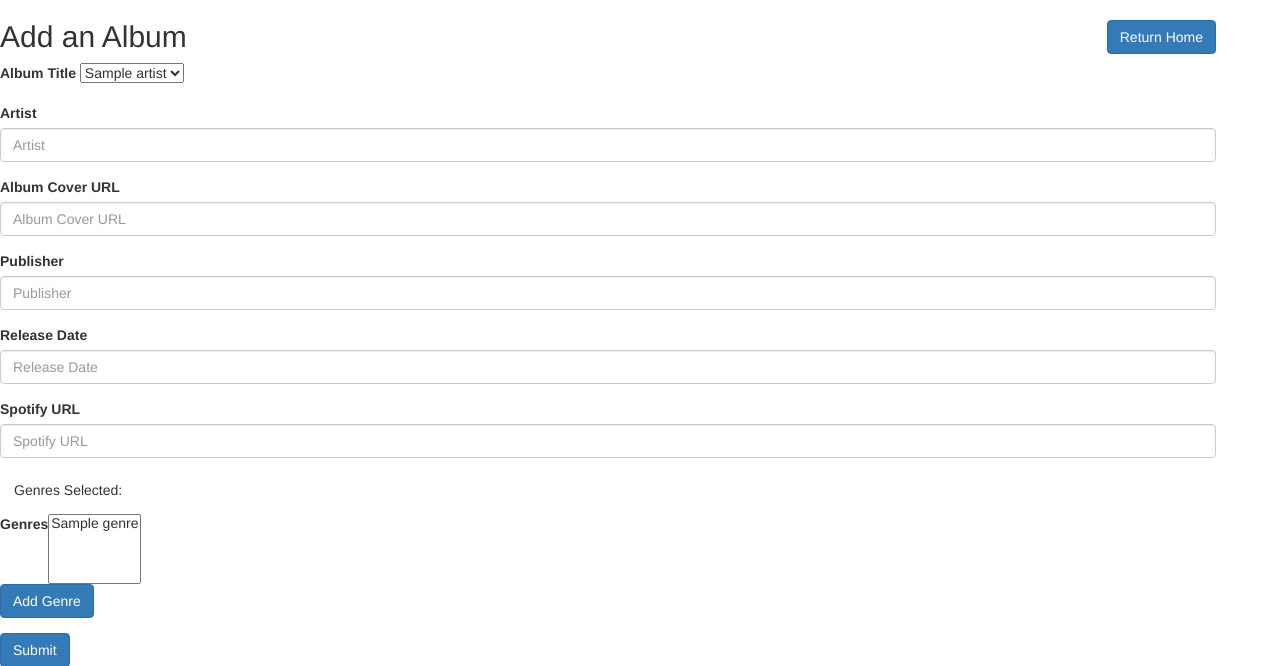
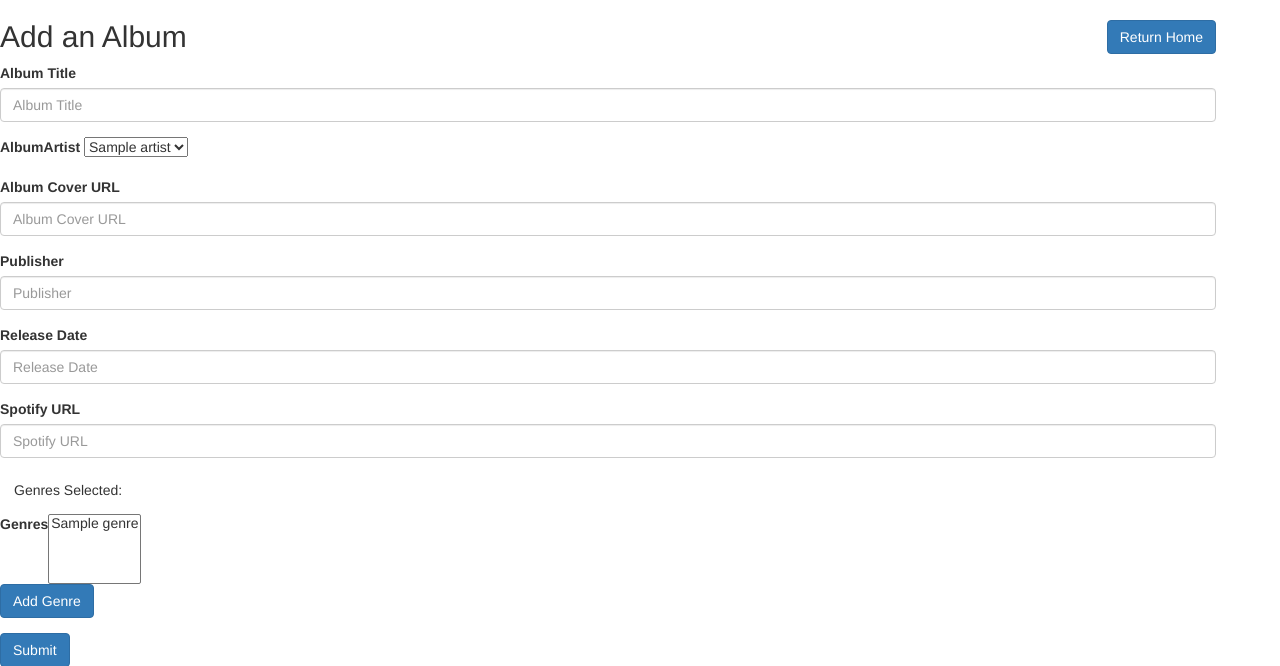
Before and after one commit to ecedmondson/pitchfork_copycat, a Flask app: template templates/add_album.html in a window 1280 px wide. Shown: the top 666 px of the page. Run offline with Flask 2, Linux system fonts and the light colour scheme; the template is opened without the code that fills it: most values are stand-ins (such as "Sample title", 1, 10 or a date in 2020); parts of the project's set-up code (start-up, migrations or seed data) failed here and were passed over; some libraries are stand-ins or nearby versions.

Commit message:
FEATURE: add album now works

```diff
--- a/app.py
+++ b/app.py
@@ -208,15 +208,16 @@ def add_artist_page():
 @app.route("/add_album", methods=("GET", "POST"))
 def add_album_page():
     genre_all = genres.select_all_genres()
-    artist_all = artists.all_artists()
+    artist_all = artist.all_artists()
     if request.method == 'POST':
         data = request.form.to_dict()
+        print(data)
         result = albums.create_new_album(data)
         if isinstance(result, str):
             flash(f"ERROR: {result}")
         else:
             return redirect(url_for("home"))
-    return render_template("add_artist.html", genres=genre_all, artists=artist_all)
+    return render_template("add_album.html", genres=genre_all, artists=artist_all)
 
 if __name__ == "__main__":
     app.run(debug=True, host="0.0.0.0", port=4740)
--- a/database/models/tables.py
+++ b/database/models/tables.py
@@ -342,18 +342,18 @@ class AlbumTable(DBConnection):
 
     def _does_album_exist(self, album):
         statement = "SELECT id from album where album.title = %s;"
-        print(f"DEBUG IF ALBUM EXISTs: {statement} and {artist}")
-        logging.debug(f"DEBUG IF ALBUM EXISTs: {statement} and {artist}")
-        return self.execute_query(statement, (artist,)).fetchall()
+        print(f"DEBUG IF ALBUM EXISTs: {statement} and {album}")
+        logging.debug(f"DEBUG IF ALBUM EXISTs: {statement} and {album}")
+        return self.execute_query(statement, (album,)).fetchall()
 
     def _validate_insert_album_data(self, data):
-        if not data['albumName']:
+        if not data['albumTitle']:
             return 'album name must be present'
         if not data['albumArtist']:
             return 'artist name must be present'
         if data['albumCover'][:4] != 'http':
            return 'website was not URL (hint: try leading with http)'
-        if self._does_album_exist(data['albumName']):
+        if self._does_album_exist(data['albumTitle']):
            return 'album already exists'
         if not data['albumGenres']:
            return 'must add at least one genre'
@@ -361,25 +361,26 @@ class AlbumTable(DBConnection):
 
     def _update_album_genre(self, genres, album_id):
        # Update M:M relationship in relational table
+       print(genres)
+       print(len(genres))
        genres = [int(x) for x in genres.split(",")]
        statement = "INSERT into album_genre (album_id, genre_id) VALUES (%s, %s);"
        for genre in genres:
            logging.debug(f"UPDATING M:M SQL FOR ALBUM_GENRE: {statement} {genre}")
            self.execute_query(statement, (album_id, genre,)).fetchall()
 
-	def create_new_album(self, album_data):
-    	validated = self._validate_insert_album_data(album_data)
-    	if isinstance(validated, str):
-        	return validated
-    	statement = (
-    		"""
-    		INSERT INTO album (title, artist_id, cover_art, release_date, publisher, spotify_url)
-    		values (%s, %s, %s, %s, %s, %s);
-    		"""
-  		)
-  		id = self.execute_query(statement).lastrowid
-  		self._update_album_genre(data['albumGenres'], id)
-  		return
+    def create_new_album(self, data):
+        validated = self._validate_insert_album_data(data)
+        if isinstance(validated, str):
+            return validated
+        statement = (
+	    """
+	    INSERT INTO album (title, artist_id, album_cover, release_date, publisher, spotify_url) VALUES (%s, %s, %s, %s, %s, %s);
+	    """
+	)
+        id = self.execute_query(statement, (data['albumTitle'], data['albumArtist'], data['albumCover'], data['albumDate'], data['albumPublisher'], data['spotifyURL'],)).lastrowid
+        self._update_album_genre(data['albumGenres'], id)
+        return
 
 class ReviewTable(DBConnection):
     # https://stackoverflow.com/questions/7469656/fill-mysql-records-one-to-many-related-tables-in-one-action
--- a/templates/add_album.html
+++ b/templates/add_album.html
@@ -24,18 +24,18 @@
     {% endfor %}
   {% endif %}
 {% endwith %}
-<form action="/album/create" method="POST">
+<form action="/add_album" method="POST">
   <div class="form-group">
     <label for="albumName">Album Title</label>
-            <select class="form control multi-select md-form" name="albumName" id="albumName" searchable="Search here...">
+    <input name="albumTitle" type="text" class="form-control" id="albumTitle" placeholder="Album Title">
+  </div>
+  <div class="form-group">
+        <label for="albumArtist">AlbumArtist</label>
+        <select class="form control" name="albumArtist" id="albumArtist">
             {%  for artist in artists %}
-                <option id="artist-option" value="{{ artist.artist_id }}">{{ artist.artist_name }}</option>
+                <option id="genre-option" value="{{ artist.artist_id }}">{{ artist.artist_name }}</option>
             {%  endfor %}
         </select>
-  </div>
-  <div class="form-group">
-    <label for="albumArtist">Artist</label>
-    <input name="albumArtist" type="text" class="form-control" id="albumArtist" placeholder="Artist">
   </div>
   <div class="form-group">
     <label for="albumCover">Album Cover URL</label>
```
